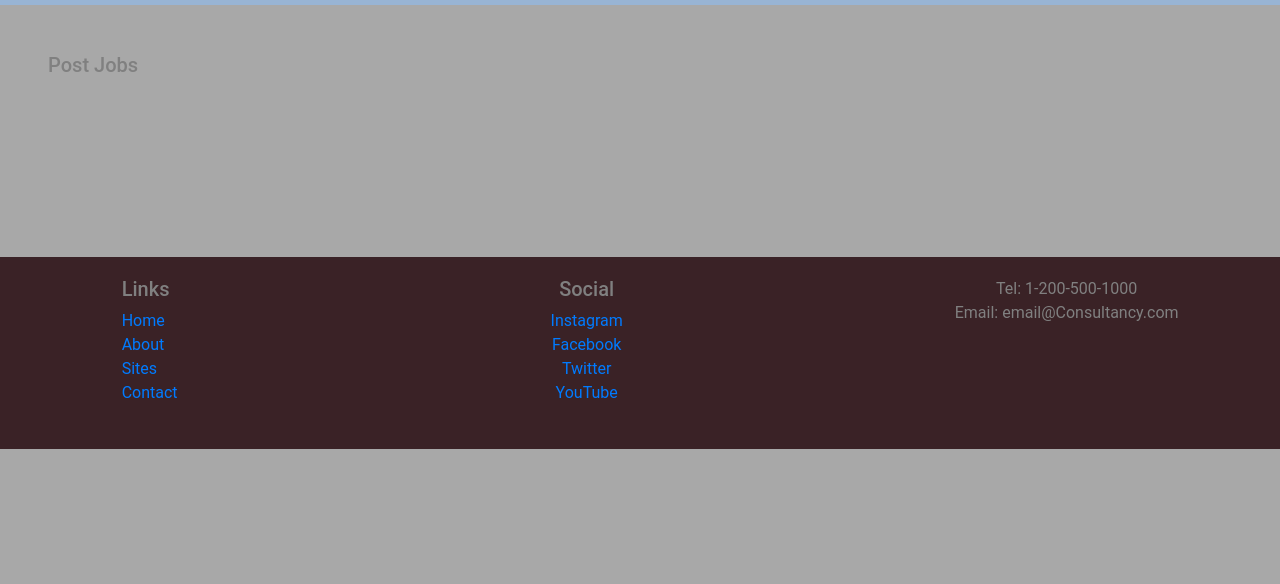
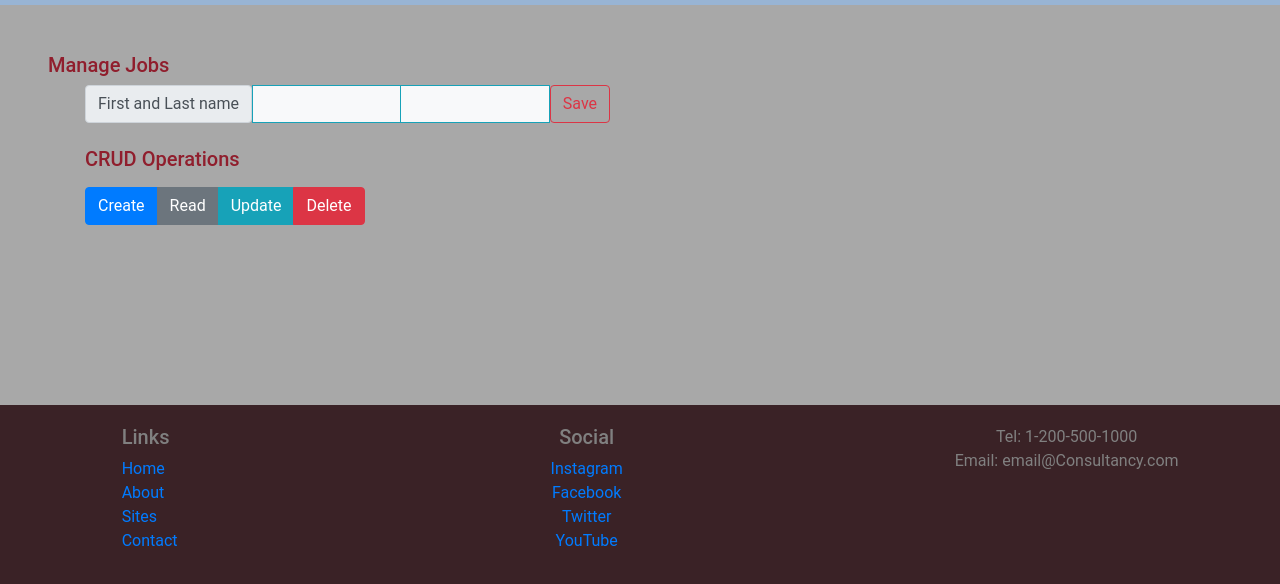
Before and after one commit to rhundal/careersite, a website: page nucampsite/view/recruiterHome.html in a window 1280 px wide. Shown: the part 314-898 px from the top of the page. Before the commit the page ends 800 px from the top, so only its background shows below. Drawn offline with nearby package versions, Linux system fonts and the light colour scheme.

Commit message:
Updated Recruiter and Candidate HP

```diff
--- a/nucampsite/css/default-style.css
+++ b/nucampsite/css/default-style.css
@@ -1,5 +1,6 @@
 body {
-    background-color: #A8A8A8;  /* #223D32;*/
+    background-color: #A8A8A8;
+    /* #223D32;*/
     /*background-image: url('/img/office-building.jpg'); */
     background-repeat: no-repeat;
     background-position: 50% 50%;
@@ -7,12 +8,13 @@ body {
     /* background-position-y: 18rem; */
 
     font-family: 'Roboto', sans-serif;
-    color:  grey;
+    color: grey;
 }
 
 .header-bg-style {
 
-    background-color: #b96a76; /* red */
+    background-color: #b96a76;
+    /* red */
     margin-top: -2rem;
     color: #ECF0F5;
     /*  border-width: 0.5em; */
@@ -22,19 +24,24 @@ body {
 
 .header-bg-style2 {
 
-    background-color: #901e2d; /* red */
+    background-color: #901e2d;
+    /* red */
     margin-top: -2rem;
     color: #12161a;
 }
 
 .header-bg-style3 {
 
-    background-color: #98B4D4; /* red */
+    background-color: #98B4D4;
+    /* red */
     margin-top: -2rem;
     color: #12161a;
 }
 
+.h5 {
 
+    color: #901e2d;
+}
 
 
 .jumbotron {
@@ -73,7 +80,7 @@ body {
 
 .middle-section2 {
 
-    margin-top: 6rem;
+    margin-top: 3.5rem;
     background-color: #e1859370;
     padding: 2rem;
     width: 96%;
@@ -102,10 +109,14 @@ button {
     color: grey;
 
 }
-.candidate-pool-style, .job-pool-style, .company-pool-style {
+
+.candidate-pool-style,
+.job-pool-style,
+.company-pool-style {
 
 
-    background-color: transparent; /* #3D222D; */
+    background-color: transparent;
+    /* #3D222D; */
     text-align: center;
     color: grey;
     border-radius: 2.54rem;
@@ -120,6 +131,7 @@ button {
     margin-left: 10rem;
 
 }
+
 .table-cherry {
     background-color: #8a9641;
 
@@ -251,7 +263,7 @@ label {
     padding: 10px;
     padding-right: 50px;
     text-align: right;
-    margin-bottom:5px;
+    margin-bottom: 5px;
 }
 
 .login-text {
--- a/nucampsite/view/recruiterHome.html
+++ b/nucampsite/view/recruiterHome.html
@@ -1,5 +1,6 @@
 <!Doctype html>
 <html>
+
 <head>
   <meta charset="utf-8" />
   <meta name="viewport" content="width=device-width, initial-scale=1" />
@@ -13,7 +14,7 @@
   <link rel="stylesheet" href="../node_modules/font-awesome/css/font-awesome.min.css" />
   <link rel="stylesheet" href="../node_modules/bootstrap-social/bootstrap-social.css" />
 
-        <title> My Consultancy :  Candidate HomePage </title>
+  <title> My Consultancy : Candidate HomePage </title>
 
 </head>
 
@@ -28,7 +29,8 @@
               <h1 class="text-left mt-2">My Consultancy</h1>
               <h4 class="text-sm-left"> Recruiter Homepage </h4>
             </div>
-                            <img class="d-flex ml-10 mt-3 float-right img-fluid img-thumbnail" src="/img/office-building2.jpg" alt="office" height="120" width="120" />
+            <img class="d-flex ml-10 mt-3 float-right img-fluid img-thumbnail" src="/img/office-building2.jpg"
+              alt="office" height="120" width="120" />
 
           </div>
         </div>
@@ -42,7 +44,8 @@
 
     <nav class="navbar navbar-expand-lg navbar-light header-bg-style3">
       <a class="navbar-brand" href="#"><img src="../img/logo_key2.jpg" height="70" width="70" /> </a>
-            <button class="navbar-toggler" type="button" data-toggle="collapse" data-target="#navbarSupportedContent" aria-controls="navbarSupportedContent" aria-expanded="false" aria-label="Toggle navigation">
+      <button class="navbar-toggler" type="button" data-toggle="collapse" data-target="#navbarSupportedContent"
+        aria-controls="navbarSupportedContent" aria-expanded="false" aria-label="Toggle navigation">
         <span class="navbar-toggler-icon"></span>
       </button>
 
@@ -58,7 +61,8 @@
             <a class="nav-link" href="#">Contact </a>
           </li>
           <li class="nav-item dropdown">
-                  <a class="nav-link dropdown-toggle" href="#" id="navbarDropdown" role="button" data-toggle="dropdown" aria-haspopup="true" aria-expanded="false">
+            <a class="nav-link dropdown-toggle" href="#" id="navbarDropdown" role="button" data-toggle="dropdown"
+              aria-haspopup="true" aria-expanded="false">
               Job Categories
             </a>
             <div class="dropdown-menu" aria-labelledby="navbarDropdown">
@@ -69,7 +73,8 @@
             </div>
           </li>
           <li class="nav-item dropdown mt-3">
-                  <a class="nav-link dropdown-toggle" href="#" id="navbarDropdown" role="button" data-toggle="dropdown" aria-haspopup="true" aria-expanded="false">
+            <a class="nav-link dropdown-toggle" href="#" id="navbarDropdown" role="button" data-toggle="dropdown"
+              aria-haspopup="true" aria-expanded="false">
               Updated Categories
             </a>
             <div class="dropdown-menu" aria-labelledby="navbarDropdown">
@@ -80,7 +85,8 @@
             </div>
           </li>
         </ul>
-              <ul class="navbar-nav ml-auto mr-5 float-left" style="background-color: rgba(238, 242, 247, 0.75); border-radius: 5pt; min-width: 3rem; max-width: 10rem; text-align: center;">
+        <ul class="navbar-nav ml-auto mr-5 float-left"
+          style="background-color: rgba(238, 242, 247, 0.75); border-radius: 5pt; min-width: 3rem; max-width: 10rem; text-align: center;">
           <li class="nav-item">
             <a class="nav-link" href="login.html">Logout</a>
           </li>
@@ -90,16 +96,45 @@
         </ul>
         <form class="form-inline my-2 my-lg-0 float-left">
           <input class="form-control mr-sm-2" type="search" placeholder="Search" aria-label="Search">
-                <button class="searchBtn btn btn-success my-2 my-sm-0 float-right" data-target="#middle-section">Search</button>
+          <button class="searchBtn btn btn-success my-2 my-sm-0 float-right"
+            data-target="#middle-section">Search</button>
         </form>
       </div>
     </nav>
 
   </div>
 
-        <p class="h5 mt-5 ml-5"> Post Jobs </p>
+  <p class="h5 mt-5 ml-5"> Manage Jobs </p>
 
+  <div class="container">
+    <div class="row col-6">
+      <div class="input-group">
+        <span class="input-group-text">First and Last name</span>
+        <input type="text" aria-label="First name" class="form-control border border-info bg-light text-danger">
+        <input type="text" aria-label="Last name" class="form-control border border-info bg-light text-danger">
+        <button class="btn btn-outline-danger" type="button" id="button-addon2">Save</button>
 
+      </div>
+    </div>
+    <div class="row col-3 mb-3">
+
+    </div>
+
+    <div class="row col-12 mt-4">
+      <label for="formileSm" class="form-label h5 mb-3"> CRUD Operations </label>
+      <div class="row col-12">
+        <div class="btn-group">
+          <a class="btn btn-primary" href="#" role=" button">Create </a>
+          <a class="btn btn-secondary" href="#" role="button">Read </a>
+          <a class="btn btn-info" href="#" role="button">Update</a>
+          <!--  <button type="button" class="btn btn-success">Sony</button> -->
+          <a class="btn btn-danger" href="#" role="button">Delete</a>
+
+        </div>
+      </div>
+    </div>
+
+  </div>
 
   <footer>
     <div class="container-fluid">
@@ -140,4 +175,5 @@
 
 
 </body>
+
 </html>
```
Also changed, not shown: nucampsite/index.html (+3 -1 lines), nucampsite/view/candidateHome.html (+40 -7 lines), nucampsite/view/login.html (+22 -15 lines). Lines whose indentation alone changed are shown as unchanged.
